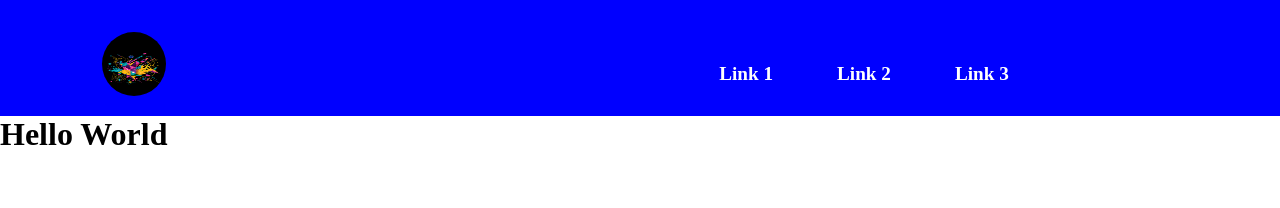
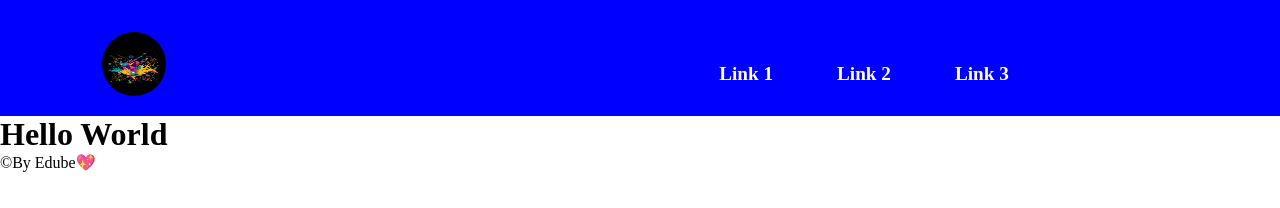
Before and after one commit to edubew/Anime-Data-App, a website built with webpack: page src/template.html in a window 1280 px wide. Built offline with nearby package versions, Linux system fonts and the light colour scheme.

Commit message:
Add a footer and styling to the header

```diff
--- a/src/template.html
+++ b/src/template.html
@@ -24,5 +24,8 @@
       <h1>Hello World</h1>
     </div>
   </main>
+  <footer>
+    <p>&copy;By Edube💖</p>
+  </footer>
 </body>
 </html>
```
Also changed, not shown: dist/index.html, dist/main.js, 1 other file.
